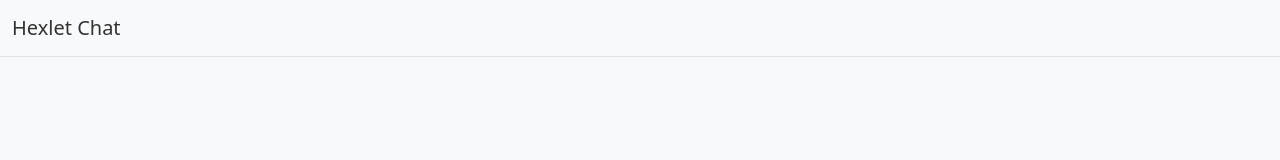
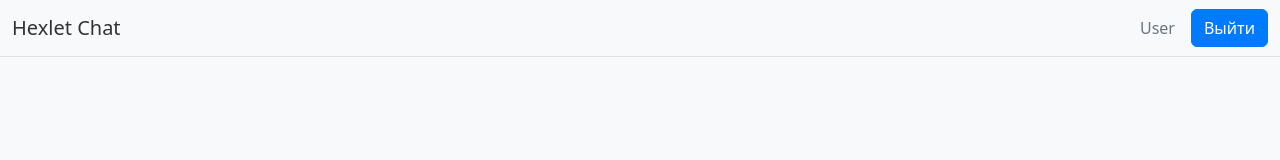
Before and after one commit to Pentrick-star/frontend-project-12, a React (Vite) app in the folder frontend/: page /login in a window 1280 px wide. Shown: the top 160 px of the page. Built offline with nearby package versions, Linux system fonts and the light colour scheme; sample sign-in values are in the browser's storage.

Commit message:
Исправляю отображение кнопки выхода и улучшаю обработку загрузки пользователя

```diff
--- a/frontend/src/components/Header.jsx
+++ b/frontend/src/components/Header.jsx
@@ -7,6 +7,7 @@ import { logout } from '../store/authSlice';
 const Header = () => {
   const { t } = useTranslation();
   const user = useSelector((state) => state.auth.user);
+  const token = useSelector((state) => state.auth.token);
   const dispatch = useDispatch();
   const navigate = useNavigate();
 
@@ -21,9 +22,9 @@ const Header = () => {
         <Link to="/" className="navbar-brand">
           {t('title')}
         </Link>
-        {user && (
+        {(user || token) && (
           <div className="d-flex align-items-center">
-            <span className="navbar-text me-3">{user.username}</span>
+            <span className="navbar-text me-3">{user?.username || 'User'}</span>
             <button
               onClick={handleLogout}
               className="btn btn-primary"
--- a/frontend/src/pages/LoginPage.jsx
+++ b/frontend/src/pages/LoginPage.jsx
@@ -27,13 +27,24 @@ const LoginPage = () => {
         console.log('Login response data:', response.data);
         const { token } = response.data;
         dispatch(setToken(token));
-        // Получаем данные пользователя
-        await dispatch(fetchUser());
-        navigate('/');
+
+        try {
+          const userResult = await dispatch(fetchUser());
+          console.log('User fetch result:', userResult);
+          if (userResult.error) {
+            console.error('Failed to fetch user:', userResult.error);
+            setAuthError('Failed to load user data');
+            return;
+          }
+          navigate('/');
+        } catch (userError) {
+          console.error('Error fetching user:', userError);
+          setAuthError('Failed to load user data');
+          return;
+        }
       }
     } catch (error) {
       console.error('Login error:', error);
-      // Показываем ошибку для любого неуспешного статуса (401, 400, 500 и т.д.)
       const errorMessage = t('loginPage.error');
       setAuthError(errorMessage);
     } finally {
```
Also changed, not shown: frontend/src/components/MessageForm.jsx (+1 -12 lines), frontend/src/pages/ChatPage.jsx (+0 -12 lines), frontend/src/store/authSlice.js (+1 -7 lines).
